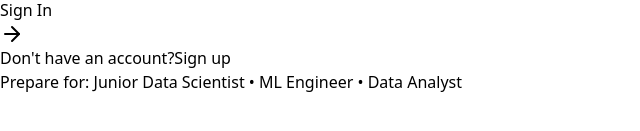
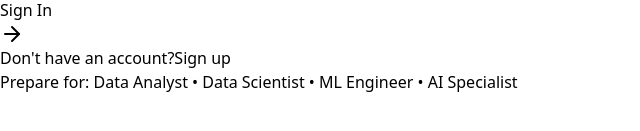
Before and after one commit to unjike/ai-bootcamp, a React (Vite) app: page / in a window 1280 px wide. Shown: the part 453-584 px from the top of the page, without its empty margins (0-640 px from the left). Built offline with nearby package versions, Linux system fonts and the light colour scheme; no server answers.

Commit message:
Update target roles in AuthPage component

```diff
--- a/src/pages/AuthPage.jsx
+++ b/src/pages/AuthPage.jsx
@@ -181,7 +181,7 @@ export default function AuthPage() {
 
         {/* Target roles */}
         <div className="mt-6 text-center text-sm text-gray-500">
-          <p>Prepare for: Junior Data Scientist • ML Engineer • Data Analyst</p>
+          <p>Prepare for: Data Analyst • Data Scientist • ML Engineer • AI Specialist</p>
         </div>
       </div>
     </div>
```
